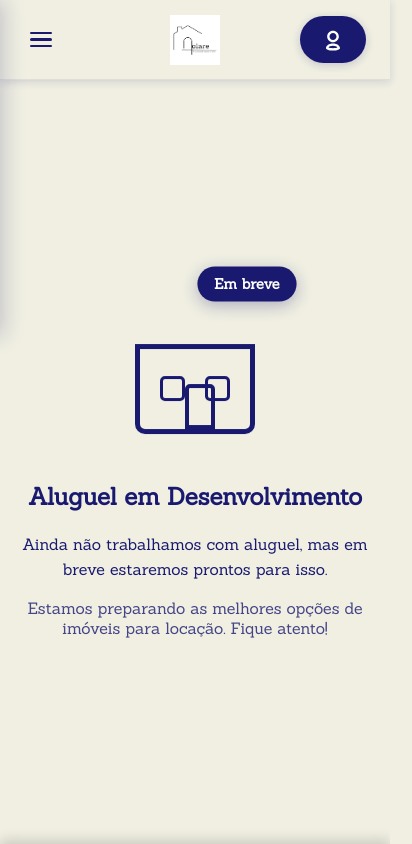
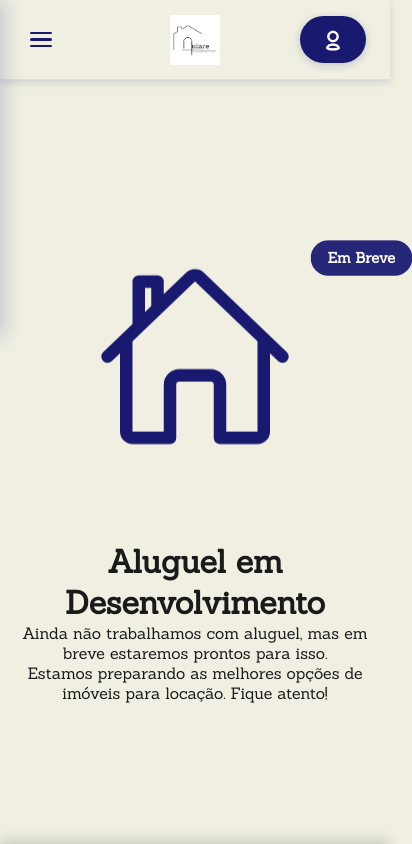
Before and after one commit to DaniloDias14/Nolare-teste, a React (Vite) app: page /alugar in a window 390 px wide. Shown: the top 844 px of the page, 412 px wide, since content can reach past the window. Built offline with nearby package versions, Linux system fonts and the light colour scheme.

Commit message:
AAAAAAAAAAAAAAAAAAAAAAAAAAAA

```diff
--- a/src/components/AdminPanel/AdicionarImovel/AdicionarImovel.jsx
+++ b/src/components/AdminPanel/AdicionarImovel/AdicionarImovel.jsx
@@ -3,6 +3,7 @@
 import { useState, useEffect } from "react";
 import { useNavigate } from "react-router-dom";
 import axios from "axios";
+import { IoClose } from "react-icons/io5";
 import "./AdicionarImovel.css";
 
 const booleanFields = [
@@ -629,7 +630,7 @@ const AdicionarImovel = ({ showPopup, setShowPopup }) => {
         <div className="popup-overlay">
           <div className="popup">
             <button className="close-popup-btn" onClick={handleClosePopup}>
-              ×
+              <IoClose size={28} color="#191970" />
             </button>
             {errorMsg && <p className="error-msg">{errorMsg}</p>}
             <div className="tabs-container">
@@ -1109,7 +1110,7 @@ const AdicionarImovel = ({ showPopup, setShowPopup }) => {
                               className="remove-foto-btn"
                               onClick={() => handleRemoveFoto(idx)}
                             >
-                              ×
+                              <IoClose size={20} color="#191970" />
                             </button>
                           </>
                         ) : (
--- a/src/components/Header/LoginModal.jsx
+++ b/src/components/Header/LoginModal.jsx
@@ -3,6 +3,7 @@
 // LoginModal.jsx
 import { useState } from "react";
 import axios from "axios";
+import { IoClose } from "react-icons/io5";
 import "./LoginModal.css";
 
 const LoginModal = ({ onClose, setAdmLogged, setUser }) => {
@@ -85,7 +86,7 @@ const LoginModal = ({ onClose, setAdmLogged, setUser }) => {
     <div className="modal-overlay">
       <div className="modal">
         <button className="close-btn" onClick={onClose}>
-          ×
+          <IoClose size={28} color="#ffffff" />
         </button>
 
         <div className="tabs">
--- a/src/components/pages/Alugar/Alugar.css
+++ b/src/components/pages/Alugar/Alugar.css
@@ -17,184 +17,57 @@
   position: relative;
   margin-bottom: 40px;
   display: inline-block;
+  height: 280px;
+  display: flex;
+  align-items: center;
+  justify-content: center;
 }
 
-.house-icon {
-  width: 200px;
-  height: 200px;
-  position: relative;
-  animation: float 3s ease-in-out infinite;
-}
-
+/* Animação flutuante para o ícone da casa */
 @keyframes float {
   0%,
   100% {
     transform: translateY(0px);
   }
   50% {
-    transform: translateY(-20px);
+    transform: translateY(-30px);
   }
 }
 
-.house-roof {
-  width: 0;
-  height: 0;
-  border-left: 100px solid transparent;
-  border-right: 100px solid transparent;
-  border-bottom: 80px solid transparent;
-  border-bottom-color: #191970;
-  position: absolute;
-  top: 0;
-  left: 0;
-  /* Torna o telhado não preenchido */
-  border-bottom-width: 5px;
-  border-bottom-style: solid;
+/* Animação de expansão e diminuição para o texto "Em Breve" */
+@keyframes pulse-scale {
+  0%,
+  100% {
+    transform: scale(1);
+    opacity: 1;
+  }
+  50% {
+    transform: scale(1.15);
+    opacity: 0.8;
+  }
 }
 
-.house-roof::before {
-  content: "";
-  position: absolute;
-  bottom: -80px;
-  left: -100px;
-  width: 0;
-  height: 0;
-  border-left: 100px solid transparent;
-  border-right: 100px solid transparent;
-  border-bottom: 75px solid #f0efe2;
+/* Estilo do ícone da casa com animação flutuante */
+.floating-home {
+  animation: float 3s ease-in-out infinite;
+  display: flex;
+  align-items: center;
+  justify-content: center;
 }
 
-.house-body {
-  width: 160px;
-  height: 120px;
-  background-color: transparent;
-  border: 5px solid #191970;
-  position: absolute;
-  bottom: 0;
-  left: 20px;
-  border-radius: 0 0 10px 10px;
-  display: flex;
-  flex-wrap: wrap;
-  justify-content: space-around;
-  align-items: center;
-  padding: 10px;
-}
-
-.house-door {
-  width: 40px;
-  height: 60px;
-  background-color: transparent;
-  border: 4px solid #191970;
-  border-radius: 5px 5px 0 0;
-  position: absolute;
-  bottom: 0;
-  left: 60px;
-}
-
-.house-window {
-  width: 30px;
-  height: 30px;
-  background-color: transparent;
-  border: 3px solid #191970;
-  border-radius: 5px;
-  margin: 5px;
-}
-
+/* Estilo do badge "Em Breve" com posicionamento e animações */
 .coming-soon-badge {
   position: absolute;
-  /* Reposicionado mais para cima e direita */
-  top: -25px;
-  right: -35px;
+  top: 20px;
+  right: -40px;
   background-color: #191970;
   color: white;
   padding: 8px 16px;
   border-radius: 20px;
-  font-family: "Sanchez", serif;
+  font-weight: bold;
   font-size: 14px;
-  font-weight: bold;
-  box-shadow: 0 4px 15px rgba(25, 25, 112, 0.3);
-  animation: pulse 2s ease-in-out infinite;
+  white-space: nowrap;
+  animation: float 3s ease-in-out infinite, pulse-scale 2s ease-in-out infinite;
 }
 
-@keyframes pulse {
-  0%,
-  100% {
-    transform: scale(1);
-  }
-  50% {
-    transform: scale(1.1);
-  }
-}
-
-.alugar-title {
-  font-family: "Sanchez", serif;
-  color: #191970;
-  font-size: 32px;
-  margin-bottom: 20px;
-  font-weight: bold;
-}
-
-.alugar-text {
-  font-family: "Sanchez", serif;
-  color: #191970;
-  font-size: 18px;
-  line-height: 1.6;
-  margin-bottom: 15px;
-}
-
-.alugar-subtext {
-  font-family: "Sanchez", serif;
-  color: #191970;
-  font-size: 16px;
-  opacity: 0.8;
-}
-
-@media (max-width: 768px) {
-  .house-icon {
-    width: 150px;
-    height: 150px;
-  }
-
-  .house-roof {
-    border-left: 75px solid transparent;
-    border-right: 75px solid transparent;
-    border-bottom: 60px solid transparent;
-  }
-
-  .house-roof::before {
-    bottom: -60px;
-    left: -75px;
-    border-left: 75px solid transparent;
-    border-right: 75px solid transparent;
-    border-bottom: 55px solid #f0efe2;
-  }
-
-  .house-body {
-    width: 120px;
-    height: 90px;
-    left: 15px;
-  }
-
-  .house-door {
-    width: 30px;
-    height: 45px;
-    left: 45px;
-  }
-
-  .house-window {
-    width: 25px;
-    height: 25px;
-  }
-
-  .coming-soon-badge {
-    top: -20px;
-    right: -25px;
-  }
-
-  .alugar-title {
-    font-size: 24px;
-  }
-
-  .alugar-text {
-    font-size: 16px;
-  }
-}
+/* remover estilos da casa em CSS já que agora usa ícone IoHomeOutline */
--- a/src/components/pages/Alugar/Alugar.jsx
+++ b/src/components/pages/Alugar/Alugar.jsx
@@ -1,19 +1,19 @@
 import "./Alugar.css";
+import { IoHomeOutline } from "react-icons/io5";
 
 const Alugar = () => {
   return (
     <main className="alugar-container">
       <div className="alugar-content">
         <div className="alugar-illustration">
-          <div className="house-icon">
-            <div className="house-roof"></div>
-            <div className="house-body">
-              <div className="house-door"></div>
-              <div className="house-window"></div>
-              <div className="house-window"></div>
-            </div>
+          <div className="floating-home">
+            <IoHomeOutline
+              size={200}
+              color="#191970"
+              style={{ transform: "scaleX(-1)" }}
+            />
           </div>
-          <div className="coming-soon-badge">Em breve</div>
+          <div className="coming-soon-badge">Em Breve</div>
         </div>
 
         <h1 className="alugar-title">Aluguel em Desenvolvimento</h1>
```
